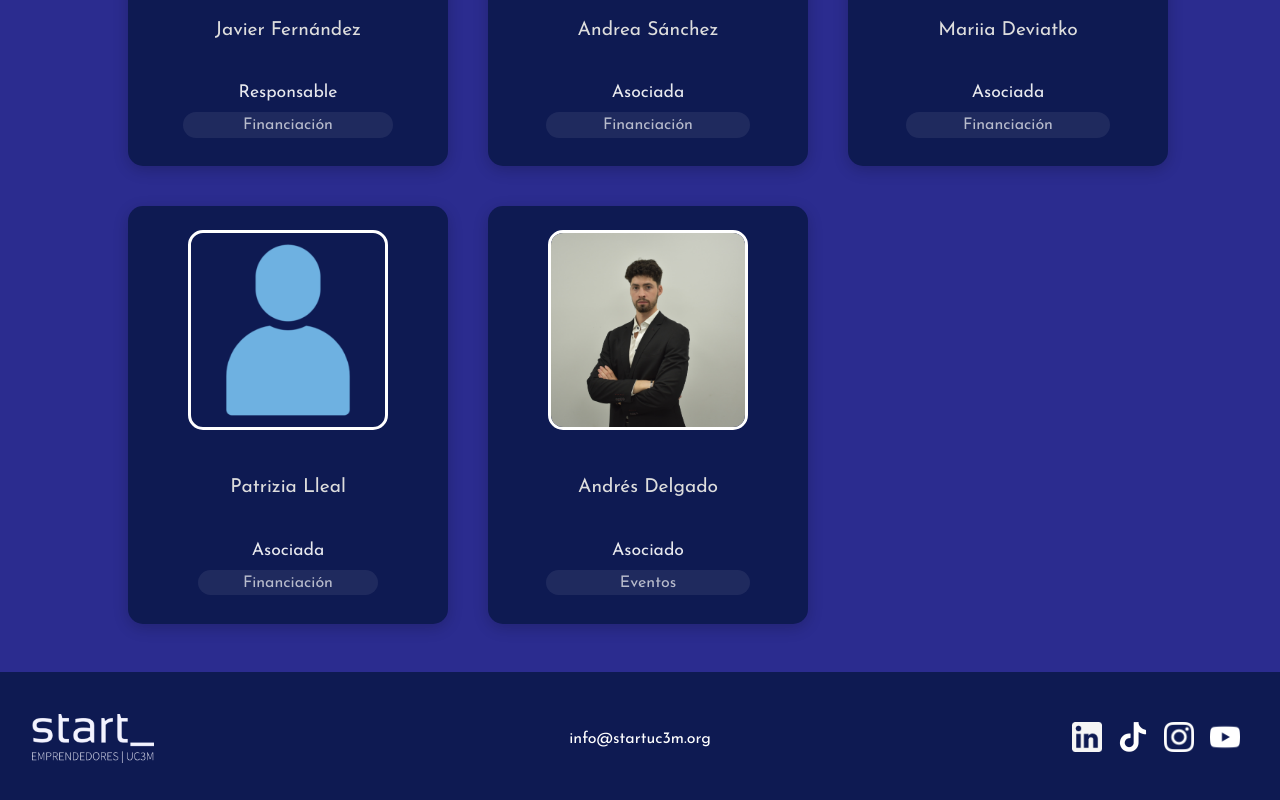
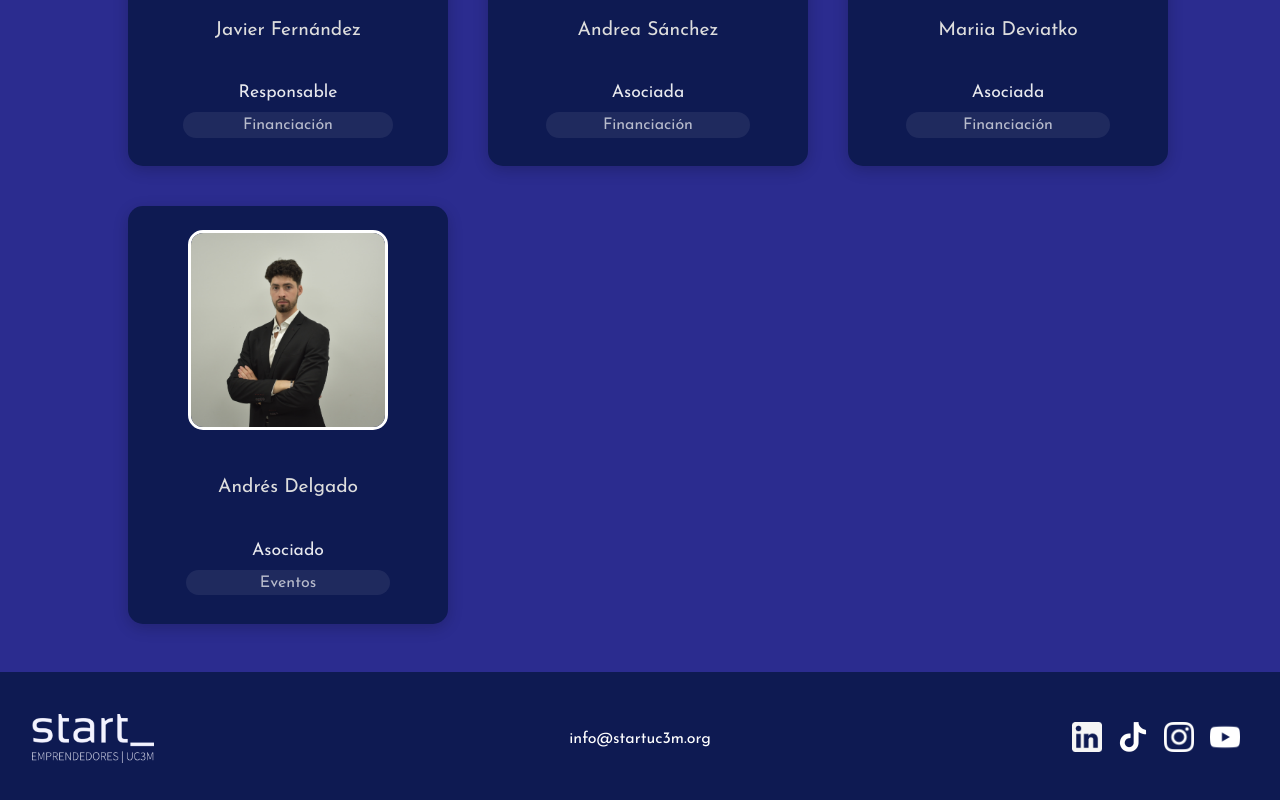
Before and after one commit to startuc3m/start-uc3m, a React (Create React App) app: page /equipo in a window 1280 px wide. Shown: the part 7639-8439 px from the top of the page. Built offline with nearby package versions, Linux system fonts and the light colour scheme.

Commit message:
Deleted: Patricia from team members

```diff
--- a/src/pages/Equipo.js
+++ b/src/pages/Equipo.js
@@ -78,7 +78,7 @@ const teamMembers = [
     {id: 25, nombre: "Alejandro Verde", cargo: "Asociado", departamento: "Eventos", foto: Alejandro_v, linkedin: "https://www.linkedin.com/in/alejandro-verde-bethencourt-395838389/"},
     {id: 26, nombre: "Alberto Fernández", cargo: "Asociado", departamento: "Eventos", foto: Alberto, linkedin: "https://www.linkedin.com/in/alberto-fern%C3%A1ndez-guzm%C3%A1n-50b284245/"},
     {id: 27, nombre: "Nicolas Sánchez", cargo: "Asociado", departamento: "Eventos", foto: Nicolas_s, linkedin: "https://www.linkedin.com/in/nicol%C3%A1s-s%C3%A1nchez-delgado-928258332/"},
-    {id: 28, nombre: "Carlos Moreno", cargo: "Asociado", departamento: "IT", foto: Carlos_m, linkedin: "https://www.linkedin.com/in/patrizia-l-898a1b2a0/"},
+    {id: 28, nombre: "Carlos Moreno", cargo: "Asociado", departamento: "IT", foto: Carlos_m, linkedin: ""},
     {id: 29, nombre: "Pablo Presa", cargo: "Asociado", departamento: "IT", foto: Pablo_presa, linkedin: "https://www.linkedin.com/in/pablo-presa-carrera-422232280/"},
     {id: 30, nombre: "Juan Vicente Zerpa", cargo: "Asociado", departamento: "IT", foto: Juan_vicente, linkedin: "https://www.linkedin.com/in/juan-vicente-zerpa/"},
     {id: 31, nombre: "Clara Mayoral", cargo: "Asociada", departamento: "Comunicación", foto: Clara, linkedin: "https://www.linkedin.com/in/clara-mayoral-ab6aba279/"},
@@ -99,8 +99,7 @@ const teamMembers = [
     {id: 46, nombre: "Javier Fernández", cargo: "Responsable", departamento: "Financiación", foto: perfil, linkedin: "https://www.linkedin.com/in/javierfern%C3%A1ndezmu%C3%B1oz/"},
     {id: 47, nombre: "Andrea Sánchez", cargo: "Asociada", departamento: "Financiación", foto: Andrea_s, linkedin: ""},
     {id: 48, nombre: "Mariia Deviatko", cargo: "Asociada", departamento: "Financiación", foto: Mariia, linkedin: "https://www.linkedin.com/in/mariia-deviatko/"},
-    {id: 49, nombre: "Patrizia Lleal", cargo: "Asociada", departamento: "Financiación", foto: perfil, linkedin: "https://www.linkedin.com/in/patrizia-l-898a1b2a0/"},
-    {id: 50, nombre: "Andrés Delgado", cargo: "Asociado", departamento: "Eventos", foto: Andres, linkedin: ""},
+    {id: 49, nombre: "Andrés Delgado", cargo: "Asociado", departamento: "Eventos", foto: Andres, linkedin: ""},
 
 ];
 
```
